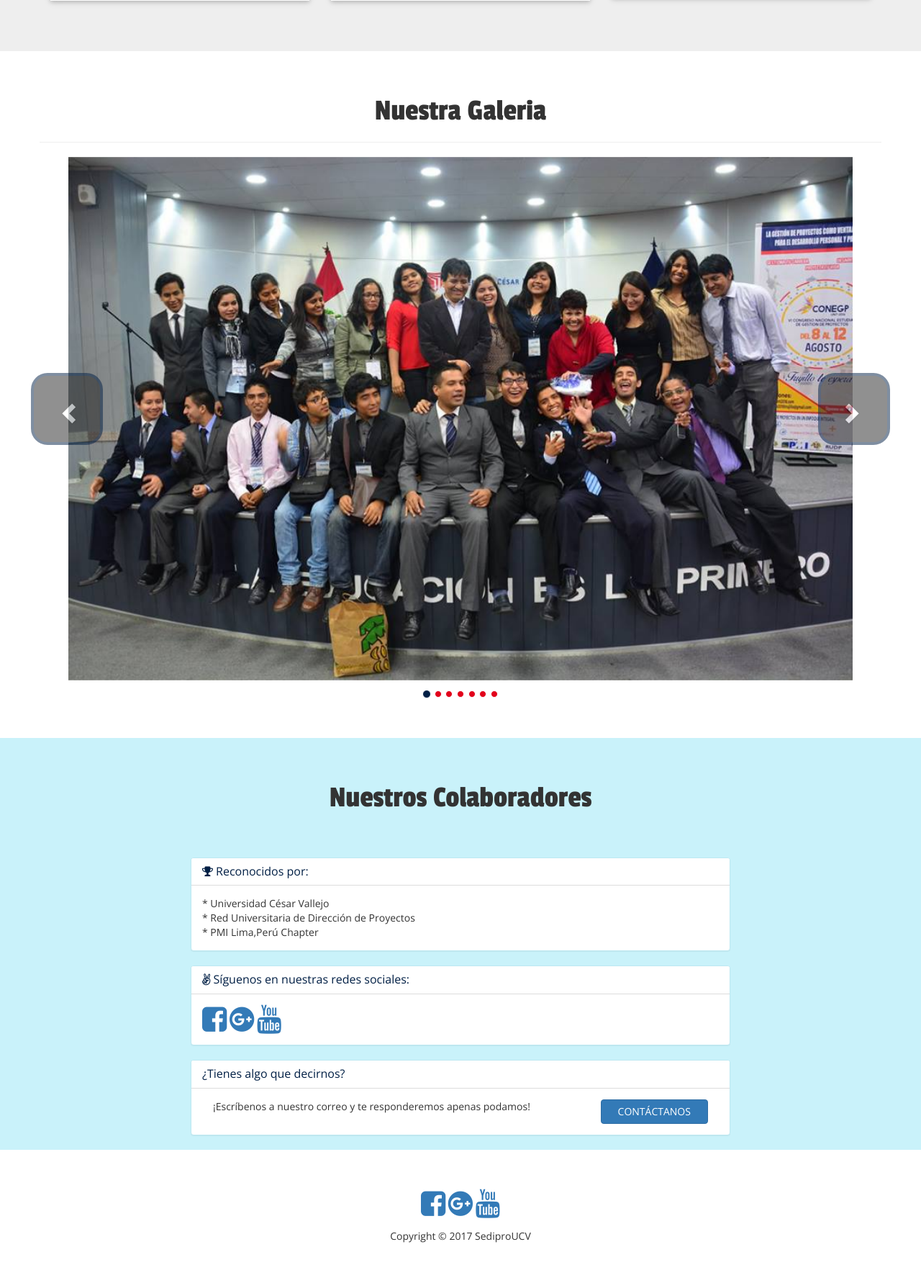
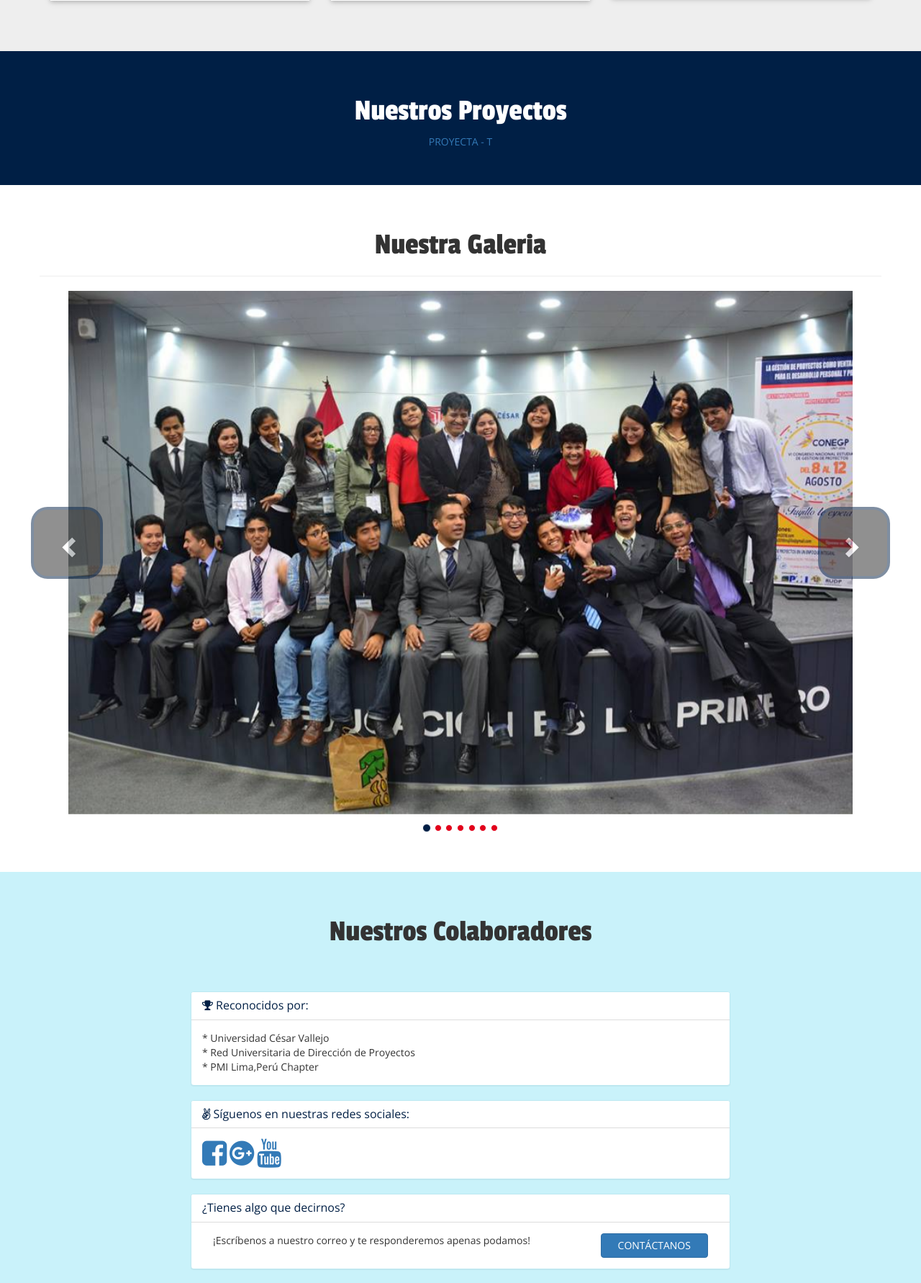
Before and after one commit to jhordy-delaguila13/sedipro2017-web, a Laravel app: page / in a window 1280 px wide. Shown: the part 2263-4045 px from the top of the page at 72% size. Run offline with Laravel 8, Linux system fonts and the light colour scheme.

Commit message:
add file

```diff
--- a/resources/views/home.blade.php
+++ b/resources/views/home.blade.php
@@ -93,9 +93,18 @@
             </div>
         </div>
     </section>
+    <section class="background background-blue">
+        <div class="container">
+            <div class="row">
+                <h2 class="color-white">Nuestros Proyectos</h2>
+            </div>
+            <div class="row">
+                <a href="https://drive.google.com/open?id=0BxRsIqUMzBrTOFBKSm1VbnQyYTg" target="_blank">PROYECTA - T</a>
+            </div>
+        </div>
+    </section>
 
     <section class="background background-white">
-
         <div class="container">
             <div class="row">
                 <h2>Nuestra Galeria</h2>
```
Also changed, not shown: public/assets/css/style.css.
